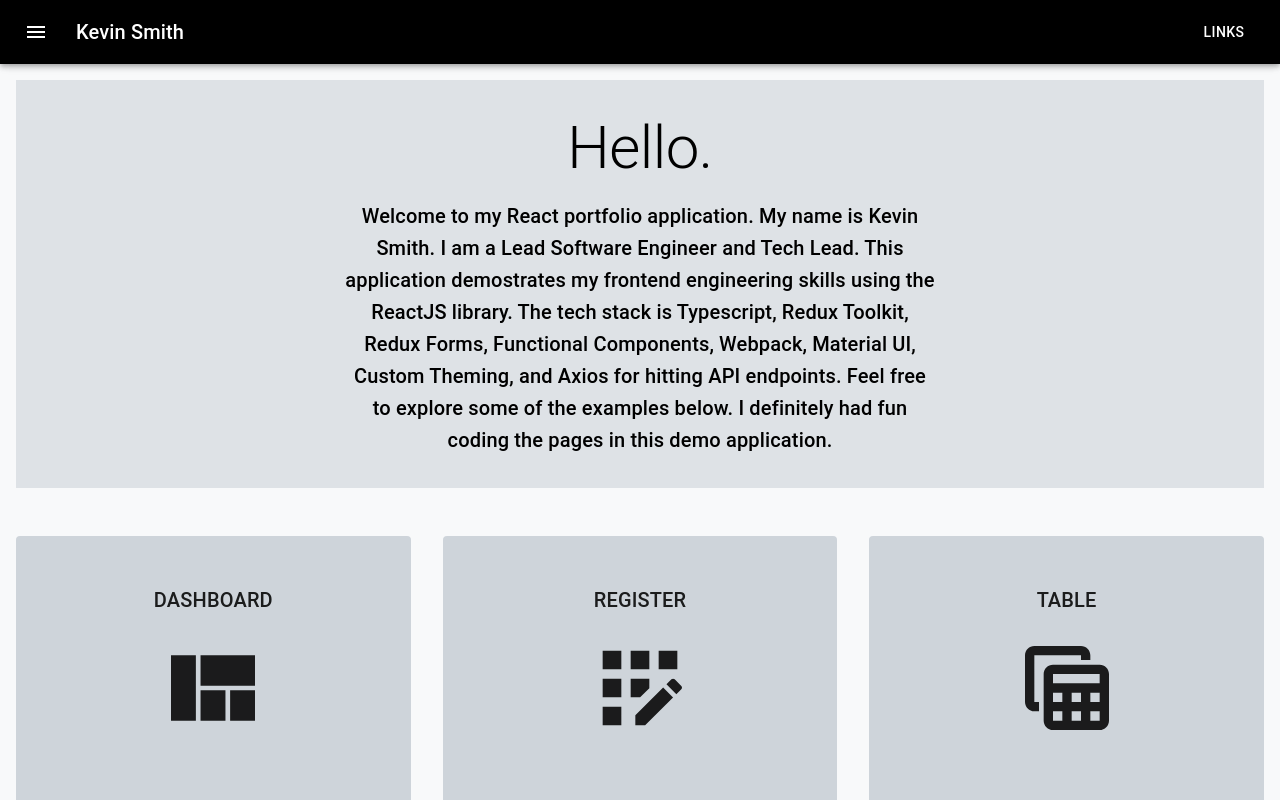
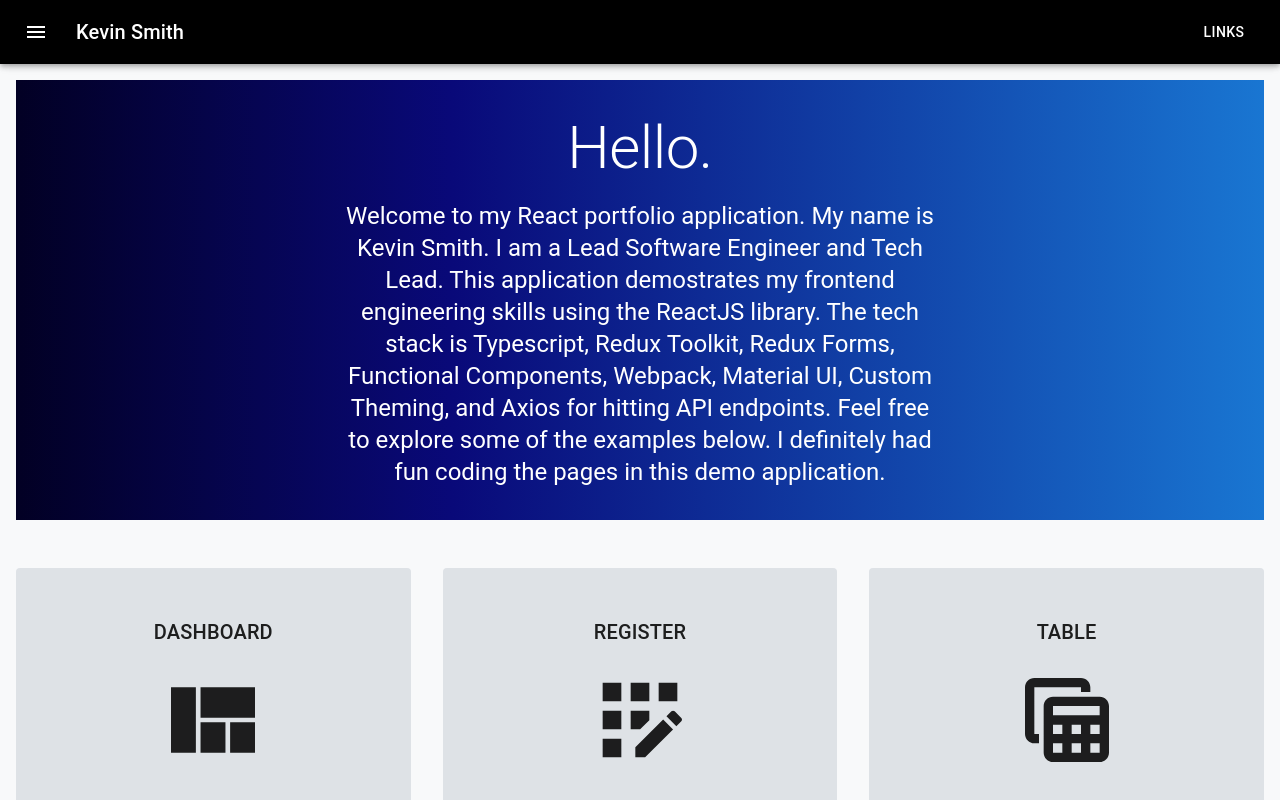
Before and after one commit to ksmith0813/portfolio-ts, a React app: page /home in a window 1280 px wide. Shown: the top 800 px of the page. Built offline with nearby package versions, Linux system fonts and the light colour scheme.

Commit message:
added theming to app, replaced hex codes in components with theme values

```diff
--- a/src/components/home/home.tsx
+++ b/src/components/home/home.tsx
@@ -22,16 +22,17 @@ const pageLinks: PageLink[] = [
   { route: 'visuals', icon: <BarChartIcon /> },
 ]
 
-const StyledContainerBox = styled(Box)({
+const StyledContainerBox = styled(Box)(({ theme }) => ({
   display: 'flex',
   justifyContent: 'center',
   flexDirection: 'column',
   alignItems: 'center',
-  backgroundColor: '#dee2e6',
+  background: theme.hero,
+  color: theme.palette.primary.contrastText,
   marginBottom: '3rem',
   textAlign: 'center',
   padding: '2rem',
-})
+}))
 
 const StyledGreetingBox = styled(Box)({
   maxWidth: '50%',
@@ -39,15 +40,15 @@ const StyledGreetingBox = styled(Box)({
 
 const StyledLinkPaper = styled(Paper)(({ theme }) => ({
   ...theme.typography.h6,
-  backgroundColor: '#ced4da',
+  backgroundColor: theme.gray3,
   padding: theme.spacing(6),
   fontSize: '2rem',
   textAlign: 'center',
   textTransform: 'uppercase',
   ':hover': {
     cursor: 'pointer',
-    color: '#1976d2',
-    opacity: 0.8,
+    color: theme.palette.primary.light,
+    backgroundColor: theme.gray3,
   },
   '& .MuiSvgIcon-root': {
     fontSize: '7rem',
@@ -67,7 +68,7 @@ export const Home = () => {
           <Typography variant='h2' sx={{ marginBottom: '1rem' }}>
             Hello.
           </Typography>
-          <Typography variant='h6'>
+          <Typography variant='h5'>
             Welcome to my React portfolio application. My name is Kevin Smith. I am a Lead Software Engineer and Tech
             Lead. This application demostrates my frontend engineering skills using the ReactJS library. The tech stack
             is Typescript, Redux Toolkit, Redux Forms, Functional Components, Webpack, Material UI, Custom Theming, and
--- a/src/components/navigation/navigation.tsx
+++ b/src/components/navigation/navigation.tsx
@@ -1,16 +1,17 @@
 import { useState, useEffect } from 'react'
 import { Outlet, useLocation, useNavigate } from 'react-router-dom'
-import { AppBar, styled } from '@mui/material'
+import { AppBar, styled, ThemeProvider } from '@mui/material'
 import Box from '@mui/material/Box'
 import Toolbar from '@mui/material/Toolbar'
 import Typography from '@mui/material/Typography'
 import Button from '@mui/material/Button'
 import IconButton from '@mui/material/IconButton'
 import MenuIcon from '@mui/icons-material/Menu'
+import { theme } from 'theme/theme'
 
-const StyledAppBar = styled(AppBar)({
-  background: '#000000',
-})
+const StyledAppBar = styled(AppBar)(({}) => ({
+  background: theme.header,
+}))
 
 export const Navigation = () => {
   const [activePage, setActivePage] = useState('home')
@@ -23,6 +24,7 @@ export const Navigation = () => {
   }, [location.pathname, navigate])
 
   return (
+    <ThemeProvider theme={theme}>
       <Box sx={{ flexGrow: 1 }}>
         <StyledAppBar position='sticky'>
           <Toolbar>
@@ -39,5 +41,6 @@ export const Navigation = () => {
           <Outlet />
         </Box>
       </Box>
+    </ThemeProvider>
   )
 }
--- /dev/null
+++ b/src/theme/theme.tsx
@@ -0,0 +1,47 @@
+import { createTheme } from '@mui/material'
+
+declare module '@mui/material/styles' {
+  interface Theme {
+    header: string
+    hero: string
+    gray9: string
+    gray8: string
+    gray7: string
+    gray6: string
+    gray5: string
+    gray4: string
+    gray3: string
+    gray2: string
+    gray1: string
+    gray0: string
+  }
+  interface ThemeOptions {
+    header: string
+    hero: string
+    gray9: string
+    gray8: string
+    gray7: string
+    gray6: string
+    gray5: string
+    gray4: string
+    gray3: string
+    gray2: string
+    gray1: string
+    gray0: string
+  }
+}
+
+export const theme = createTheme({
+  header: '#000000',
+  hero: 'linear-gradient(90deg, rgba(2,0,36,1) 0%, rgba(9,9,121,1) 35%, rgba(25,118,210,1) 100%)',
+  gray9: '#22262a',
+  gray8: '#2e3235',
+  gray7: '#495057',
+  gray6: '#6c757d',
+  gray5: '#adb5bd',
+  gray4: '#ced4da',
+  gray3: '#dee2e6',
+  gray2: '#eff2f5',
+  gray1: '#f8f9fa',
+  gray0: '#fafafa',
+})
```
Lines whose indentation alone changed are shown as unchanged.
